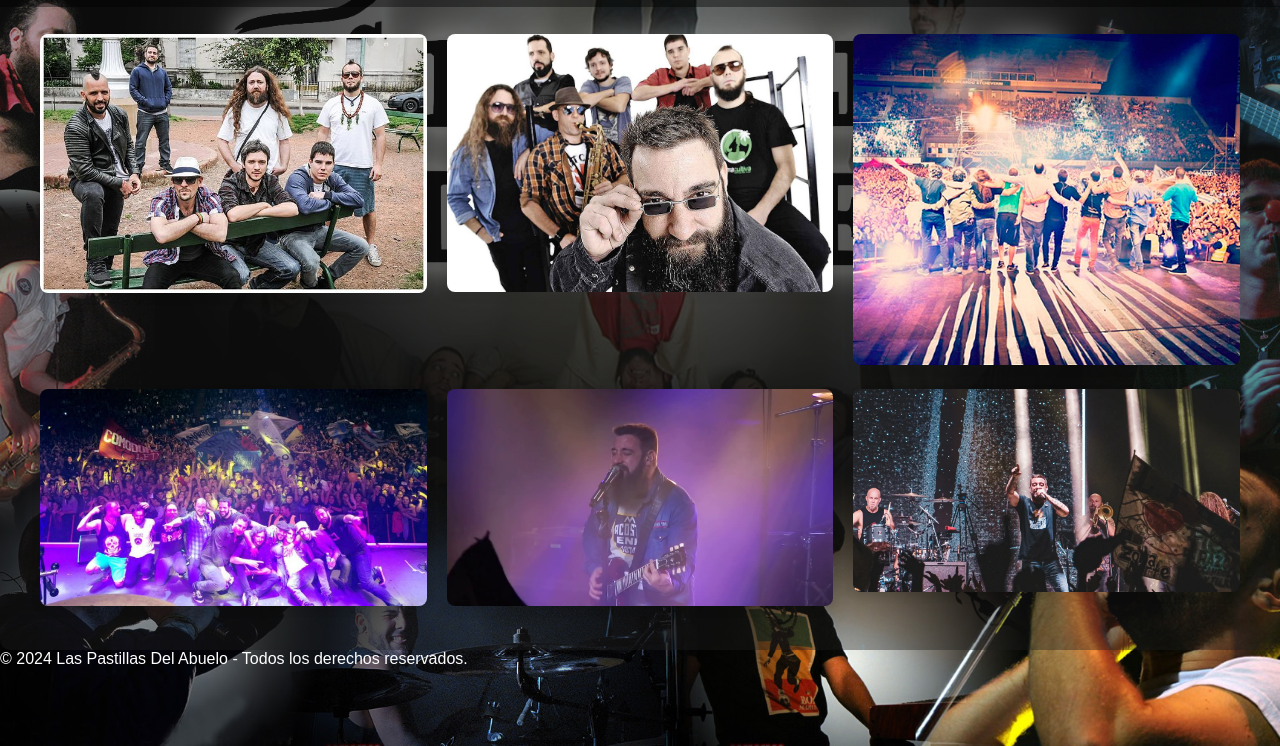
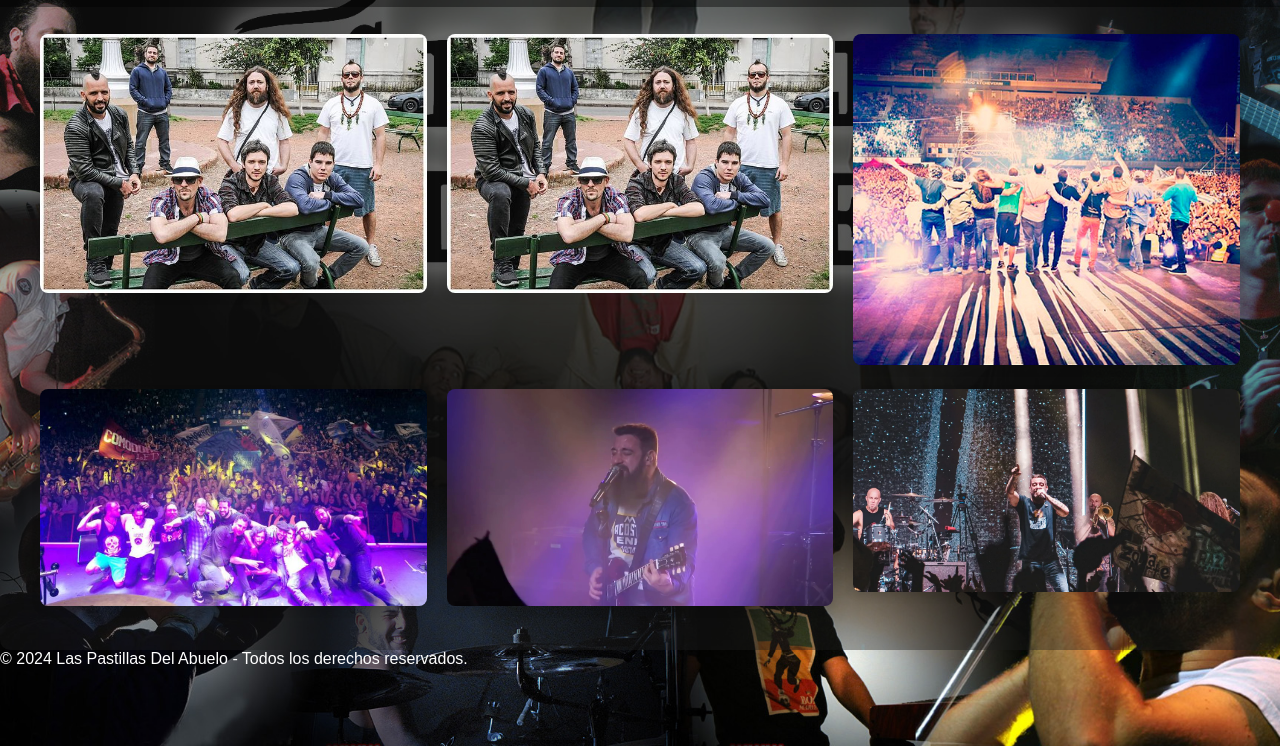
Before and after one commit to alexlpda1420/webLasPastillasDelAbuelo, a plain HTML site: page Frontend/galeria.html in a window 1280 px wide. Shown: the part 54-800 px from the top of the page. Drawn offline with nearby package versions, Linux system fonts and the light colour scheme; no server answers.

Commit message:
ommit imagen

```diff
--- a/Frontend/css/styles.css
+++ b/Frontend/css/styles.css
@@ -545,9 +545,6 @@ body {
     margin-bottom: 15px;
 }
 
-.eliminar-btn {
-    /* Estilos existentes para eliminar-btn si están presentes */
-}
 
 /* Estilos para el mensaje personalizado */
 .user-message {
--- a/Frontend/galeria.html
+++ b/Frontend/galeria.html
@@ -33,7 +33,7 @@
                 <img src="assets/Imagen-1.jpg" alt="Imagen 1">
             </div>
             <div class="galeria-item">
-                <img src="assets/imagen-2.jpg" alt="Imagen 2">
+                <img src="assets/Imagen-1.jpg" alt="Imagen 2">
             </div>
             <div class="galeria-item">
                 <img src="assets/imagen-3.jpg" alt="Imagen 3">
```
